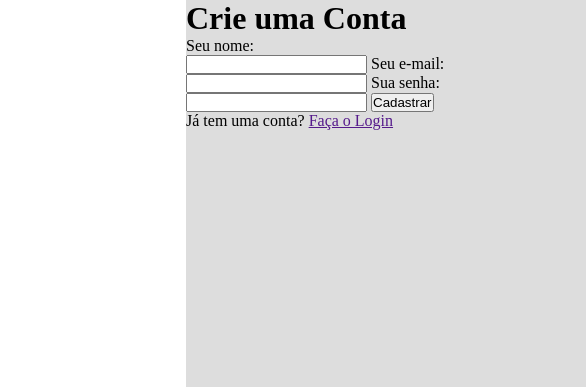
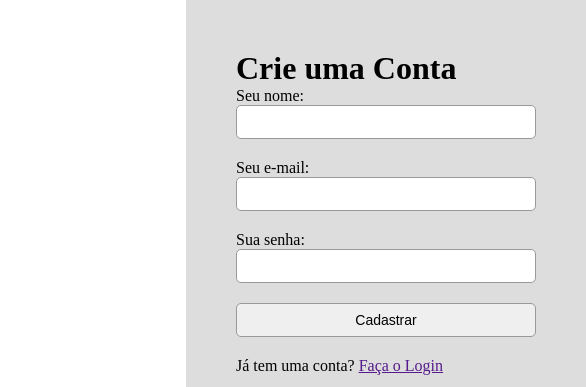
Before and after one commit to programer-Glei/Projeto_Formulario, a plain HTML site: page index.html in a window 1280 px wide. Shown: the top 387 px of the page, 694-1280 px from the left. Drawn offline with Linux system fonts and the light colour scheme.

Commit message:
proximo comit

```diff
--- a/css/estilo.css
+++ b/css/estilo.css
@@ -25,4 +25,19 @@
 .rightside{
     width: 400px;
     background-color: #ddd;
+    padding: 50px;
 }
+
+.rightside label{
+    display: block;
+    margin-bottom: 20px;
+}
+
+.rightside input{
+    width: 100%;
+    border: 1px solid #999;
+    border-radius: 5px;
+    padding: 8px;
+    font-size: 14px;
+    outline: 0;
+}
--- a/index.html
+++ b/index.html
@@ -14,7 +14,7 @@
         </div>
         <div class="rightside">
             <h1>Crie uma Conta</h1>
-            <form method="POST">
+            <form method="POST" class="validador">
                 <label for="nome">
                     Seu nome: <br>
                     <input type="text" name="nome">
@@ -36,5 +36,6 @@
             </div>
         </div>
     </div>
+    <script src="javascript/script.js"></script>
 </body>
 </html>
--- a/javascript/script.js
+++ b/javascript/script.js
@@ -0,0 +1,9 @@
+
+let validador = {
+    handleSubmit:(Event)=>{
+        Event.preventDefault();
+    }
+}
+
+let form = document.querySelector('.validador');
+form.addEventListener('submit',validador.handleSubmit);
```
